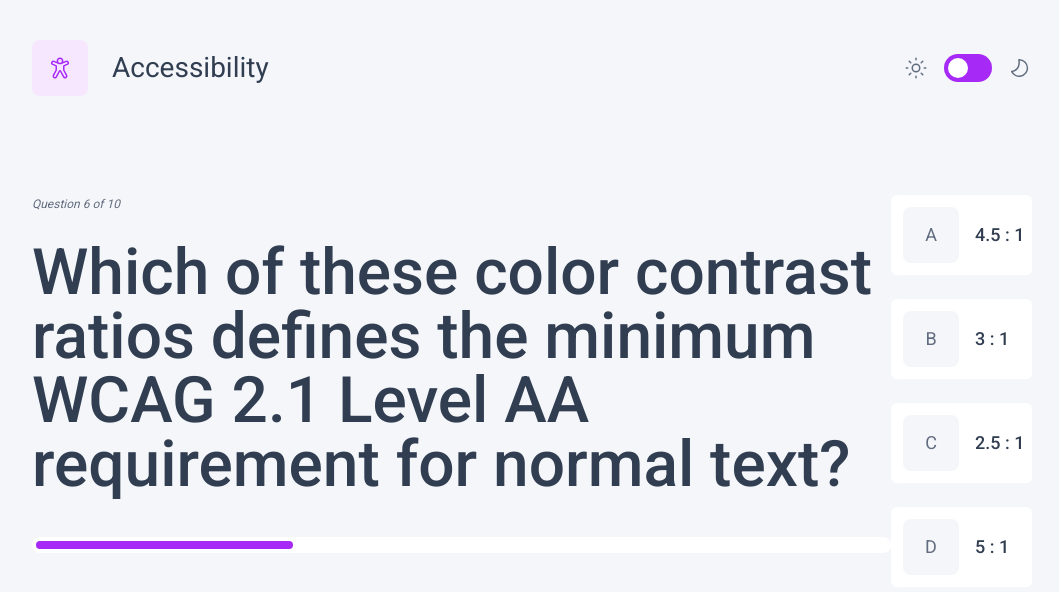
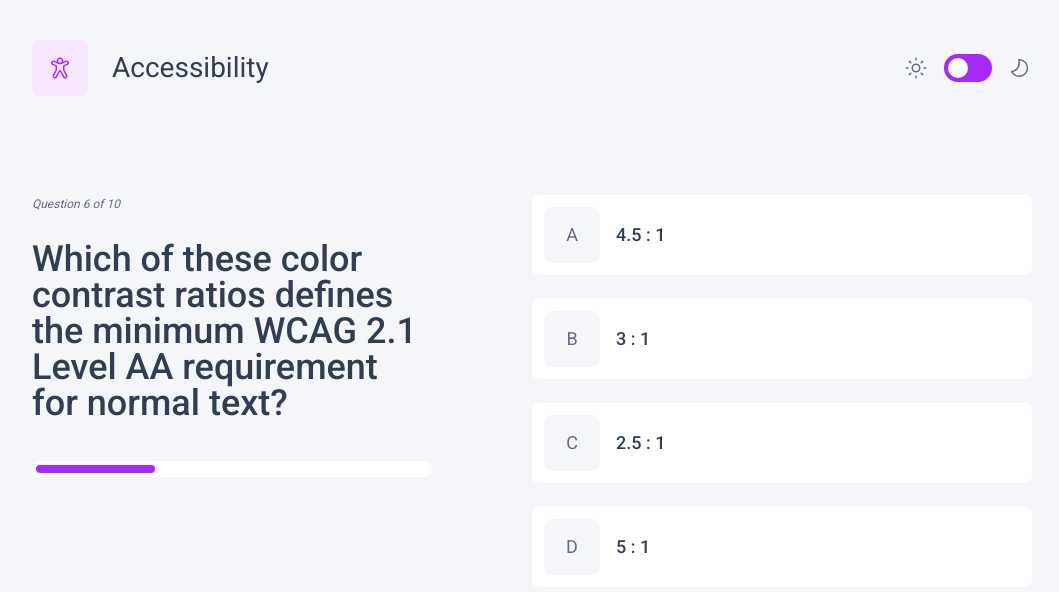
Before and after one commit to omarkarake/quiz-app-angular, an Angular app: page / in a window 1280 px wide. Shown: the top 592 px of the page, without its empty margins (108-1167 px from the left). Built offline with nearby package versions, Linux system fonts and the light colour scheme.

Commit message:
fixed the responsive on questions

```diff
--- a/src/app/questions/questions.component.html
+++ b/src/app/questions/questions.component.html
@@ -1,5 +1,5 @@
 <div class="mt-[32px] lg:mt-[99px] lg:flex lg:justify-between">
-  <div class="flex flex-col gap-4">
+  <div class="lg:w-[40%] flex flex-col gap-4">
     <div>
       <p
         class="text-[14px] italic md:text-bodyS text-grey-navy dark:text-light-blueish"
@@ -9,7 +9,7 @@
     </div>
     <div>
       <p
-        class="text-[20px] mt-3 md:text-headingL font-medium text-dark-navy dark:text-pure-white"
+        class="text-[20px] mt-3 md:text-headingM font-medium text-dark-navy dark:text-pure-white"
       >
         Which of these color contrast ratios defines the minimum WCAG 2.1 Level
         AA requirement for normal text?
```
